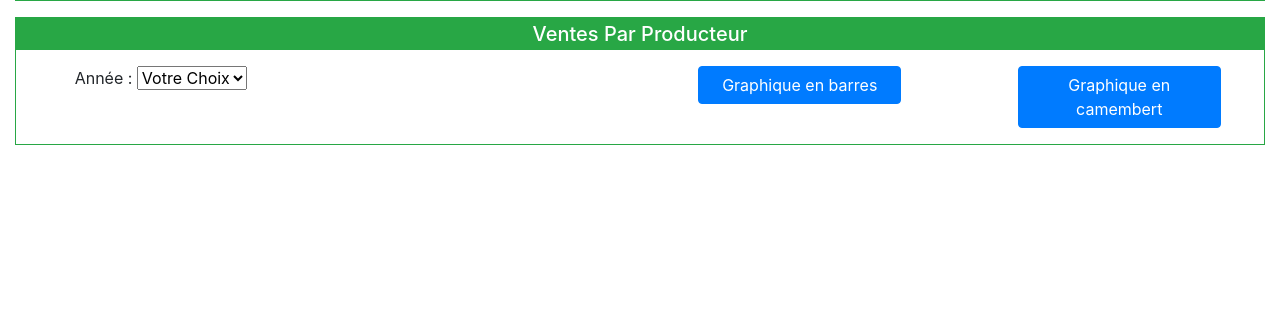
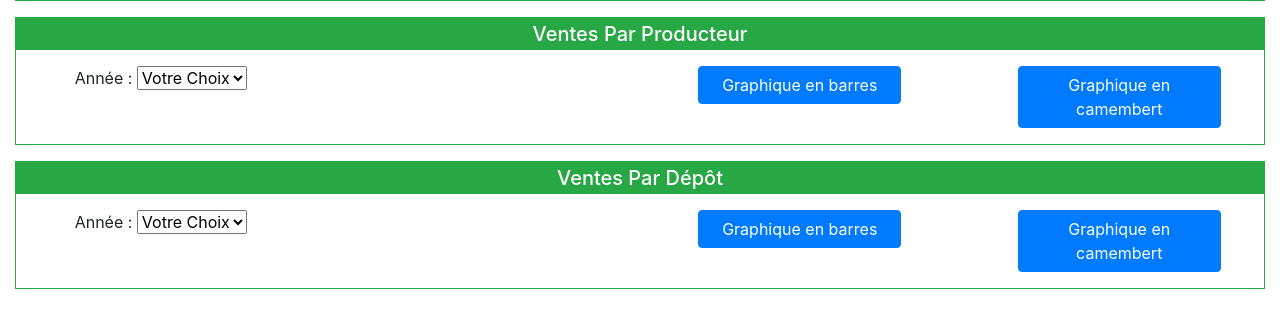
Before and after one commit to MacoRudy/BioDemo, a Symfony app: template templates/graphique/index.html.twig in a window 1280 px wide. Shown: the part 267-595 px from the top of the page. Run offline with Twig, Linux system fonts and the light colour scheme; the template is opened without the code that fills it, so the values that code supplies are empty; some libraries are stand-ins or nearby versions.

Commit message:
Ajout des ventes par depots dans les graphiques

```diff
--- a/templates/graphique/index.html.twig
+++ b/templates/graphique/index.html.twig
@@ -31,14 +31,14 @@
                                 </select>
                             </div>
                             <div class="col-3">
-                                <button type="submit" class="btn btn-primary btn-graph" name="mois" value="mois"
-                                        id="mois">
+                                <button type="submit" class="btn btn-primary btn-graph" name="mois-barre" value="mois-barre"
+                                        id="mois-barre">
                                     Commandes par mois / Barres
                                 </button>
                             </div>
                             <div class="col-3">
-                                <button type="submit" class="btn btn-primary btn-graph" name="semaine" value="semaine"
-                                        id="semaine">
+                                <button type="submit" class="btn btn-primary btn-graph" name="semaine-barre" value="semaine-barre"
+                                        id="semaine-barre">
                                     Commandes par semaines / Barres
                                 </button>
                             </div>
@@ -52,15 +52,15 @@
                     </form>
                 </div>
 
-                {# Commandes par Producteur #}
+                {# Ventes par Producteur #}
                 <div class="border border-success my-3">
                     <h5 class="bg-success text-white py-1">Ventes Par Producteur</h5>
 
                     <form method="post" action="{{ path('ventes_par_producteur_graphique') }}">
                         <div class="row my-3">
                             <div class="col-3">
-                                <label for="annee">Année : </label>
-                                <select name="annee" id="annee" class="annee" required>
+                                <label for="annee1">Année : </label>
+                                <select name="annee1" id="annee1" class="annee" required>
                                     <option value="">Votre Choix</option>
                                     {% for annee in annees %}
                                         <option value="{{ annee.annee }}">
@@ -70,8 +70,8 @@
                                 </select>
                             </div>
                             <div class="col-3 select-semaine">
-                                <label for="semaine">Semaine : </label>
-                                <select name="semaine" id="semaine" class="semaine">
+                                <label for="semaine1">Semaine : </label>
+                                <select name="semaine1" id="semaine1" class="semaine">
                                 </select>
                             </div>
                             <div class="col-3">
@@ -84,6 +84,45 @@
                             <div class="col-3">
                                 <button type="submit" class="btn btn-primary btn-graph" name="producteur-camembert"
                                         value="producteur-camembert" id="producteur-camembert">
+                                    Graphique en camembert
+                                </button>
+                            </div>
+                        </div>
+                    </form>
+                </div>
+
+                {# Ventes par Depot #}
+                <div class="border border-success my-3">
+                    <h5 class="bg-success text-white py-1">Ventes Par Dépôt</h5>
+
+                    <form method="post" action="{{ path('ventes_par_depot_graphique') }}">
+                        <div class="row my-3">
+                            <div class="col-3">
+                                <label for="annee2">Année : </label>
+                                <select name="annee2" id="annee2" class="annee" required>
+                                    <option value="">Votre Choix</option>
+                                    {% for annee in annees %}
+                                        <option value="{{ annee.annee }}">
+                                            {{ annee.annee }}
+                                        </option>
+                                    {% endfor %}
+                                </select>
+                            </div>
+                            <div class="col-3 select-semaine">
+                                <label for="semaine2">Semaine : </label>
+                                <select name="semaine2" id="semaine2" class="semaine">
+                                </select>
+                            </div>
+                            <div class="col-3">
+                                <button type="submit" class="btn btn-primary btn-graph" name="depot-barre"
+                                        value="depot-barre" id="depot-barre">
+                                    Graphique en barres
+                                </button>
+                            </div>
+
+                            <div class="col-3">
+                                <button type="submit" class="btn btn-primary btn-graph" name="depot-camembert"
+                                        value="depot-camembert" id="depot-camembert">
                                     Graphique en camembert
                                 </button>
                             </div>
```
Also changed, not shown: src/Controller/GraphiqueController.php (+34 -11 lines), src/Repository/DetailRepository.php (+16 -0 lines), src/Service/Chart.php (+24 -1 lines), src/Service/ChartData.php (+23 -0 lines), templates/graphique/3dPieChart.html.twig (+21 -15 lines).
